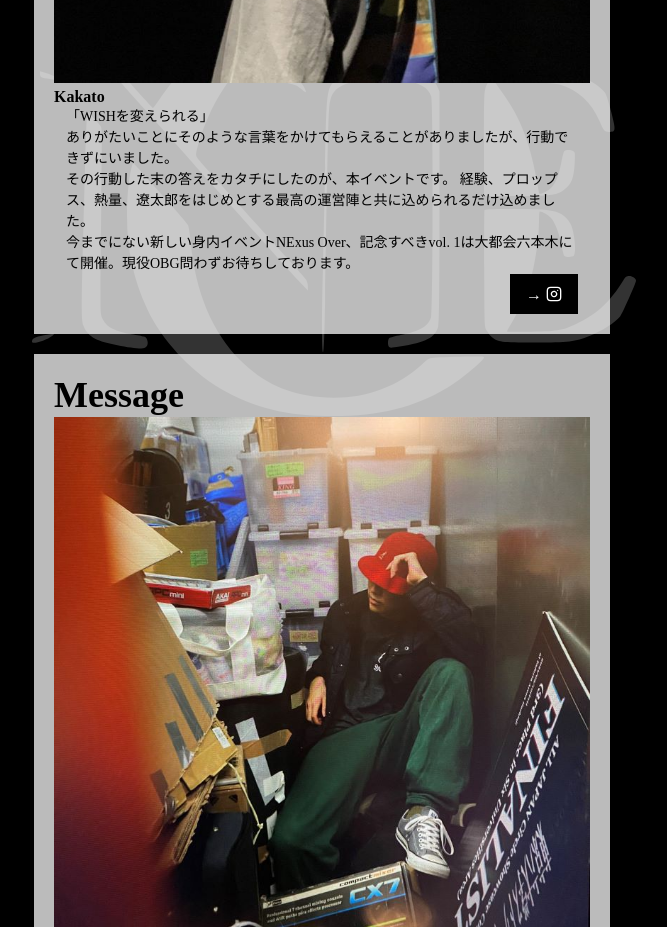
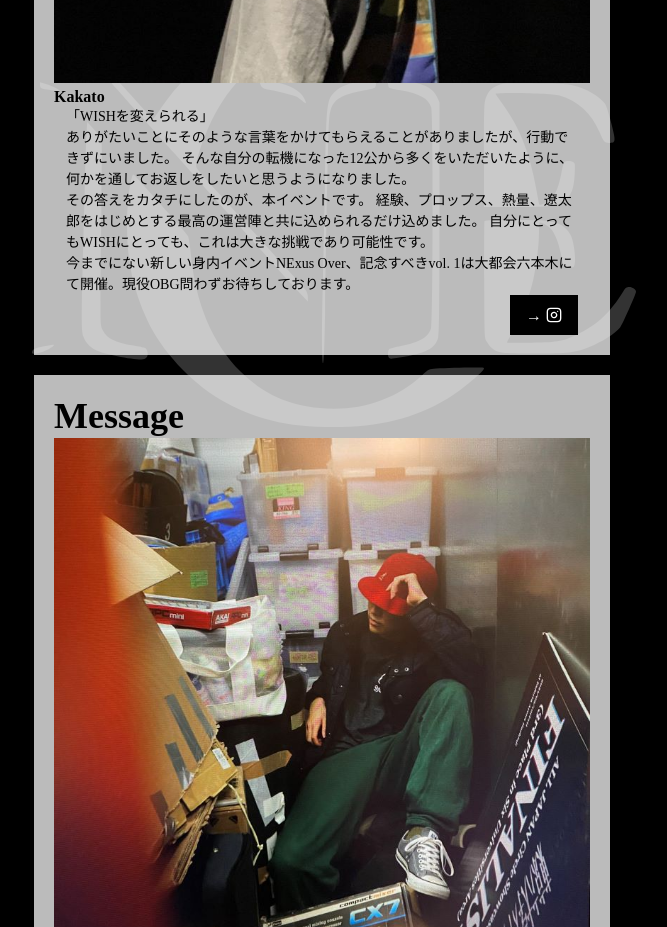
Before and after one commit to PlusF/nexus-over, a Next.js app: page /concept in a window 1280 px wide. Shown: the part 980-1907 px from the top of the page, without its empty margins (306-973 px from the left). Built offline with nearby package versions, Linux system fonts and the light colour scheme; a web font is replaced by a local one.

Commit message:
update comment

```diff
--- a/pages/concept.tsx
+++ b/pages/concept.tsx
@@ -53,10 +53,12 @@ export default function Concept() {
                         <Text>「WISHを変えられる」</Text>
                         <Text>
                             ありがたいことにそのような言葉をかけてもらえることがありましたが、行動できずにいました。
+                            そんな自分の転機になった12公から多くをいただいたように、何かを通してお返しをしたいと思うようになりました。
                         </Text>
                         <Text>
-                            その行動した末の答えをカタチにしたのが、本イベントです。
+                            その答えをカタチにしたのが、本イベントです。
                             経験、プロップス、熱量、遼太郎をはじめとする最高の運営陣と共に込められるだけ込めました。
+                            自分にとってもWISHにとっても、これは大きな挑戦であり可能性です。
                         </Text>
                         <Text>
                             今までにない新しい身内イベントNExus Over、記念すべきvol.
```
